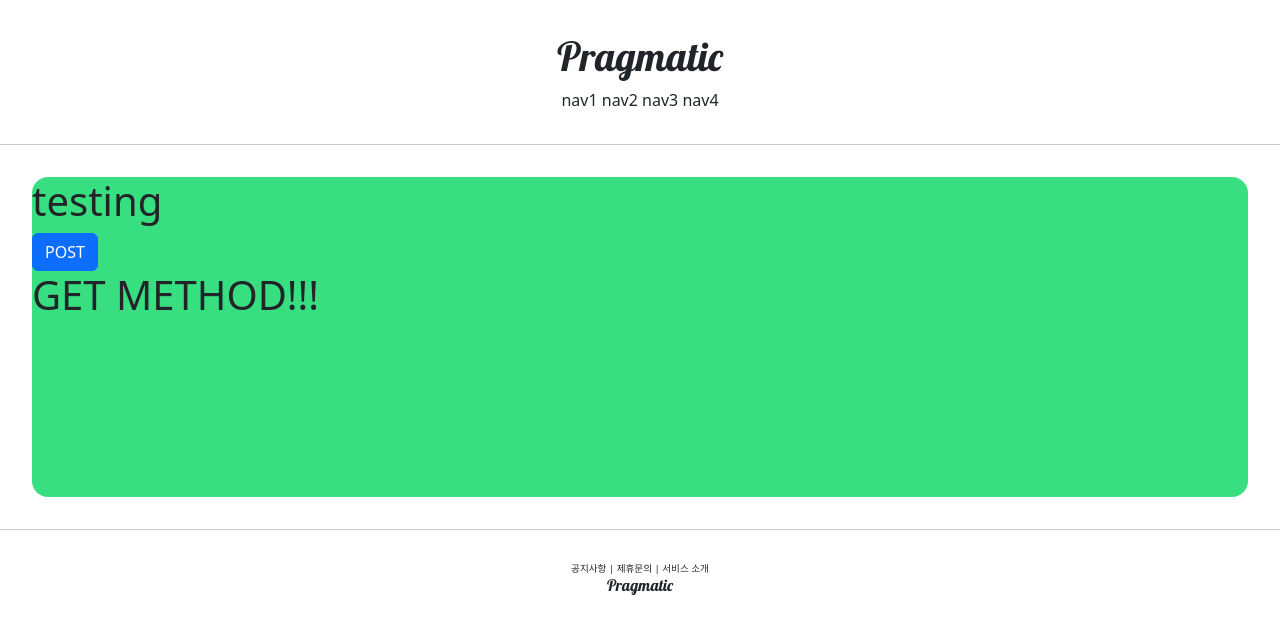
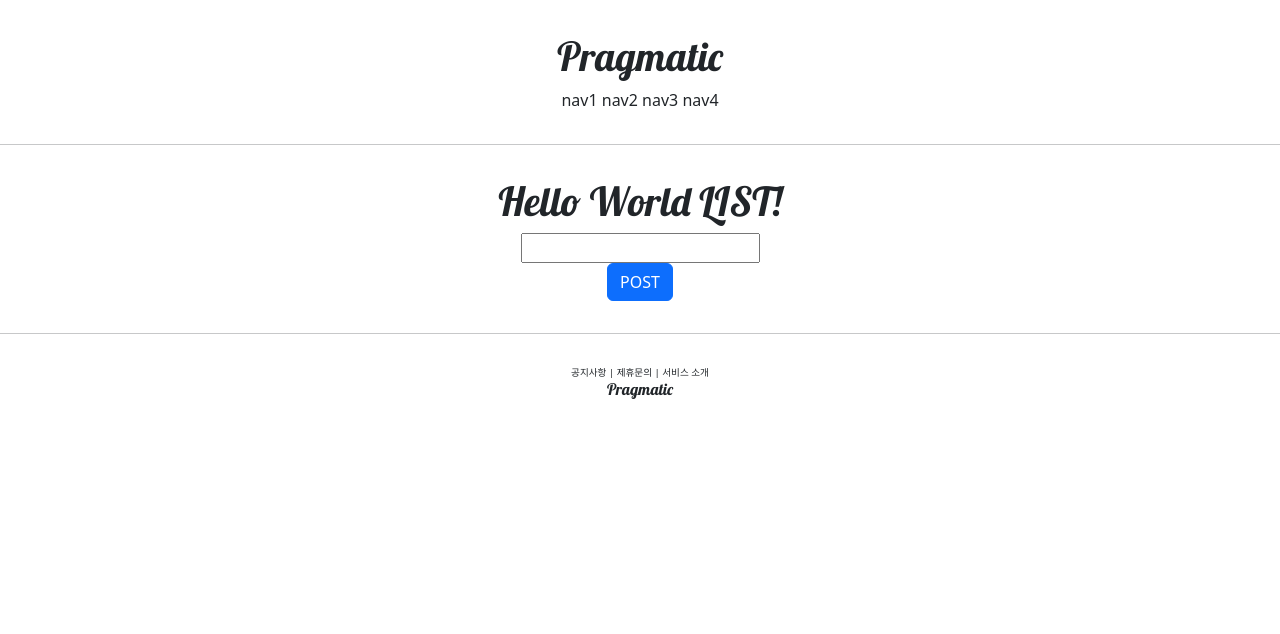
Before and after one commit to HeheHeewon/pragmatic, a Django app: page /account/hello_world/ in a window 1280 px wide. Shown: the top 634 px of the page. Run offline with Django 4.2, Linux system fonts and the light colour scheme.

Commit message:
django course 17 commit

```diff
--- a/accountapp/templates/accountapp/hello_world.html
+++ b/accountapp/templates/accountapp/hello_world.html
@@ -2,22 +2,25 @@
 
   {% block content %}
 
-  <div style="height: 20rem; background-color: #38df81; border-radius: 1rem; margin: 2rem; "
-       xmlns="http://www.w3.org/1999/html">
-        <h1>
-           testing
+  <div style="border-radius: 1rem; margin: 2rem; text-align: center">
+        <h1 style="font-family: 'lobster', cursive;">
+            Hello World LIST!
         </h1>
 
          <form action="/account/hello_world/" method="post">
              {% csrf_token %}
-             <input type="submit" class="btn btn-primary" value="POST">
+             <div>
+                   <input type="text" name="hello_world_input">
+             </div>
+             <div>
+                 <input type="submit" class="btn btn-primary" value="POST">
+             </div>
          </form>
-
+        {% if hello_world_output %}
       <h1>
-          {{ text }}
+          {{ hello_world_output.text }}
       </h1>
-
+          {% endif %}
      </div>
 
-
-  {% endblock %}
+     {% endblock %}
--- a/accountapp/views.py
+++ b/accountapp/views.py
@@ -1,11 +1,23 @@
 from django.http import HttpResponse
 from django.shortcuts import render
+
+from accountapp.models import HelloWorld
+
 
 # Create your views here.
 
 def hello_world(request):
 
     if request.method == "POST":
-         return render(request, 'accountapp/hello_world.html', context={'text': 'POST METHOD!!!'})
+
+         temp = request.POST.get('hello_world_input')
+
+         new_hello_world = HelloWorld()
+         new_hello_world.text = temp
+         new_hello_world.save()
+
+
+
+         return render(request, 'accountapp/hello_world.html', context={'hello_world_output': new_hello_world})
     else:  # GET 요청 처리
         return render(request, 'accountapp/hello_world.html', context={'text': 'GET METHOD!!!'})
```
Also changed, not shown: db.sqlite3.
